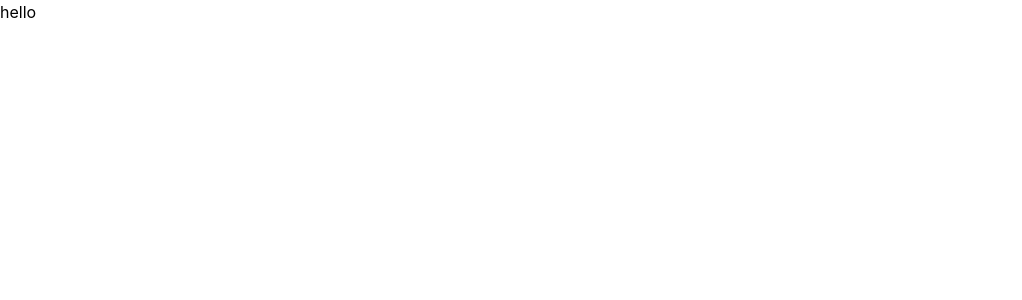
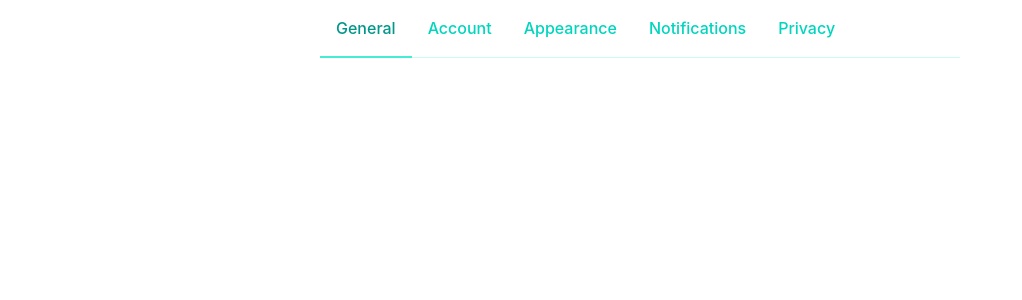
Before and after one commit to AbnerYousuf/settings-page-project, a Vue app: page / in a window 1280 px wide. Shown: the top 300 px of the page, without its empty margins (0-1022 px from the left). Built offline with nearby package versions, Linux system fonts and the light colour scheme.

Commit message:
got tab navigation working. there's instant visual feedback for the user as well

```diff
--- a/src/App.vue
+++ b/src/App.vue
@@ -1,11 +1,26 @@
 <template>
-  <main>hello</main>
+  <main class="max-w-2xl mx-auto px-4">
+      <nav class="font-medium text-center text-teal-400 border-b border-teal-100 mb-4">
+          <ul class="flex flex-wrap -mb-px">
+            <li
+              v-for="tab in tabs"
+              :key="tab.tabName"
+              :currentTab="currentTab"
+              :tab="tab"
+              @click="currentTab = tab.tabName"
+            >
+              <TabComponent :tab="tab" :currentTab="currentTab" @click="currentTab = tab.tabName"/>
+            </li>
+          </ul>
+      </nav>
+    </main>
 </template>
 
 <script setup lang="ts">
   import { ref } from 'vue';
   import type { Tab } from '@/types';
   import type { TabNameList } from '@/types';
+  import TabComponent from '@/components/TabComponent.vue';
 
   const tabs: Tab[] = [
     { tabName: 'General', tabIcon: 'fa-solid fa-gear' },
--- a/src/components/TabComponent.vue
+++ b/src/components/TabComponent.vue
@@ -1,11 +1,16 @@
 <template>
-  <div class="tab">
-    <slot>tab stuff goes here</slot>
-  </div>
+  <button @click="$emit('click')"
+          :class="{'p-4 border-b-2': true,
+          'border-teal-300 text-teal-600': isCurrentTab,
+          'border-transparent hover:text-teal-600 hover:border-teal-300': !isCurrentTab}
+          ">
+    {{ tab.tabName }}
+  </button>
 </template>
 
 <script setup lang="ts">
     import type { Tab } from '@/types';
+import { computed } from 'vue';
 
     const props = defineProps<{
         currentTab: string;
@@ -15,4 +20,6 @@
     const emit = defineEmits<{
         click: [];
     }>();
+
+    const isCurrentTab = computed(() => props.currentTab === props.tab.tabName);
 </script>
```
